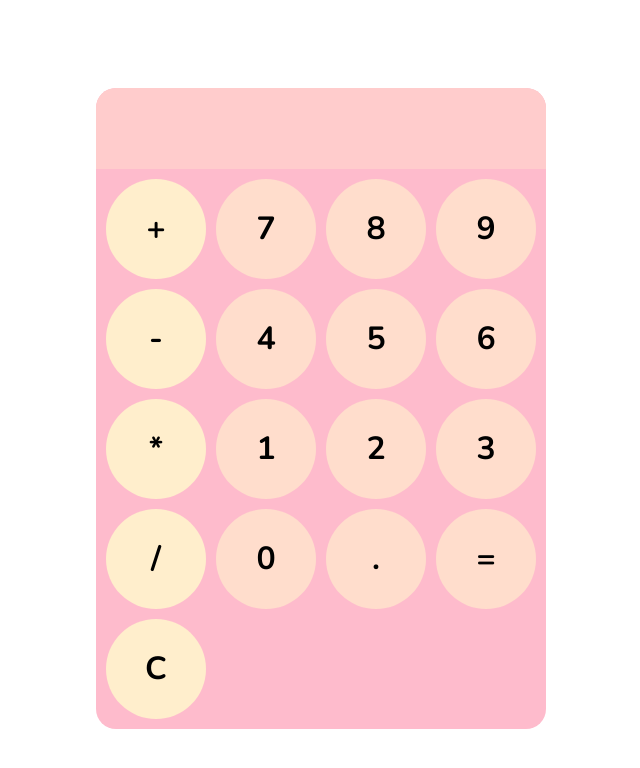
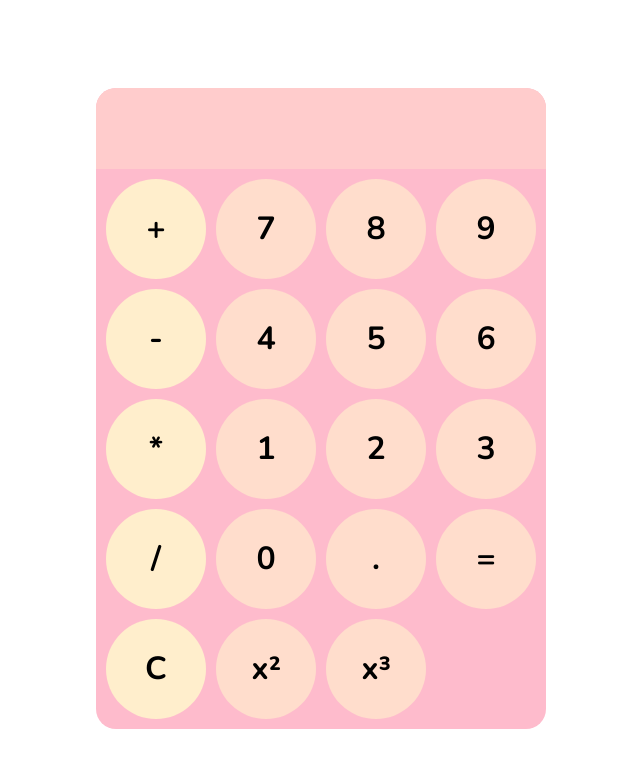
Before and after one commit to kstubhieeee/Calculator, a plain HTML site: page index.html in a window 1280 px wide. Shown: the whole page, without its empty margins (319-959 px from the left). Drawn offline with nearby package versions, Linux system fonts and the light colour scheme.

Commit message:
square and cube button

```diff
--- a/index.html
+++ b/index.html
@@ -33,7 +33,8 @@
             <button onclick="appendToDisplay('.')">.</button>
             <button onclick="calculate()">=</button>
             <button onclick="clearDisplay()" class="operator-btn">C</button>
-
+            <button onclick="square()">x²</button>
+            <button onclick="cube()">x³</button>
         </div>
     </div>
     <script src="./index.js"></script>
--- a/index.js
+++ b/index.js
@@ -15,3 +15,19 @@ function calculate() {
     display.value = "Error";
   }
 }
+
+function square() {
+  try {
+    display.value = Math.pow(eval(display.value), 2);
+  } catch (error) {
+    display.value = "Error";
+  }
+}
+
+function cube() {
+  try {
+    display.value = Math.pow(eval(display.value), 3);
+  } catch (error) {
+    display.value = "Error";
+  }
+}
```
